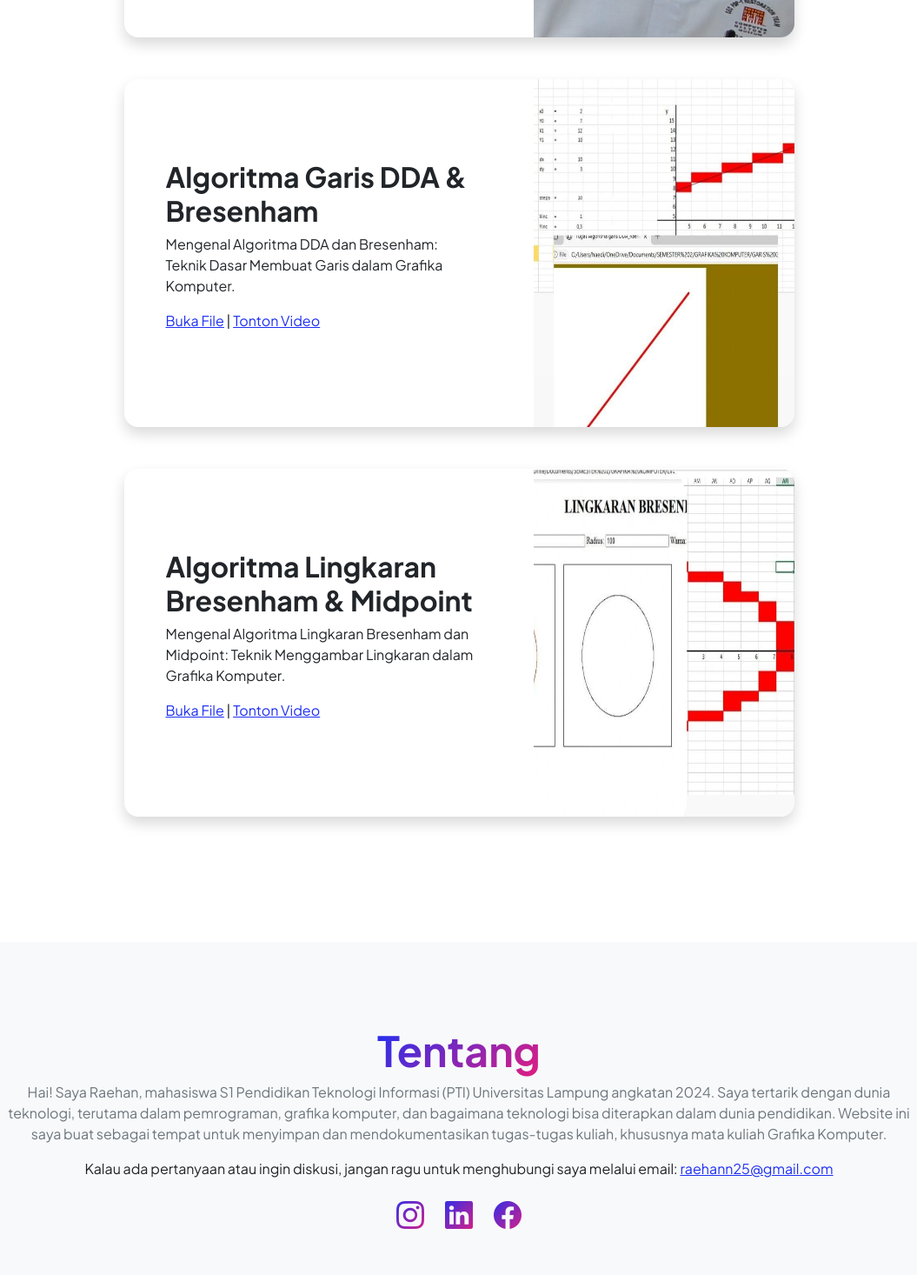
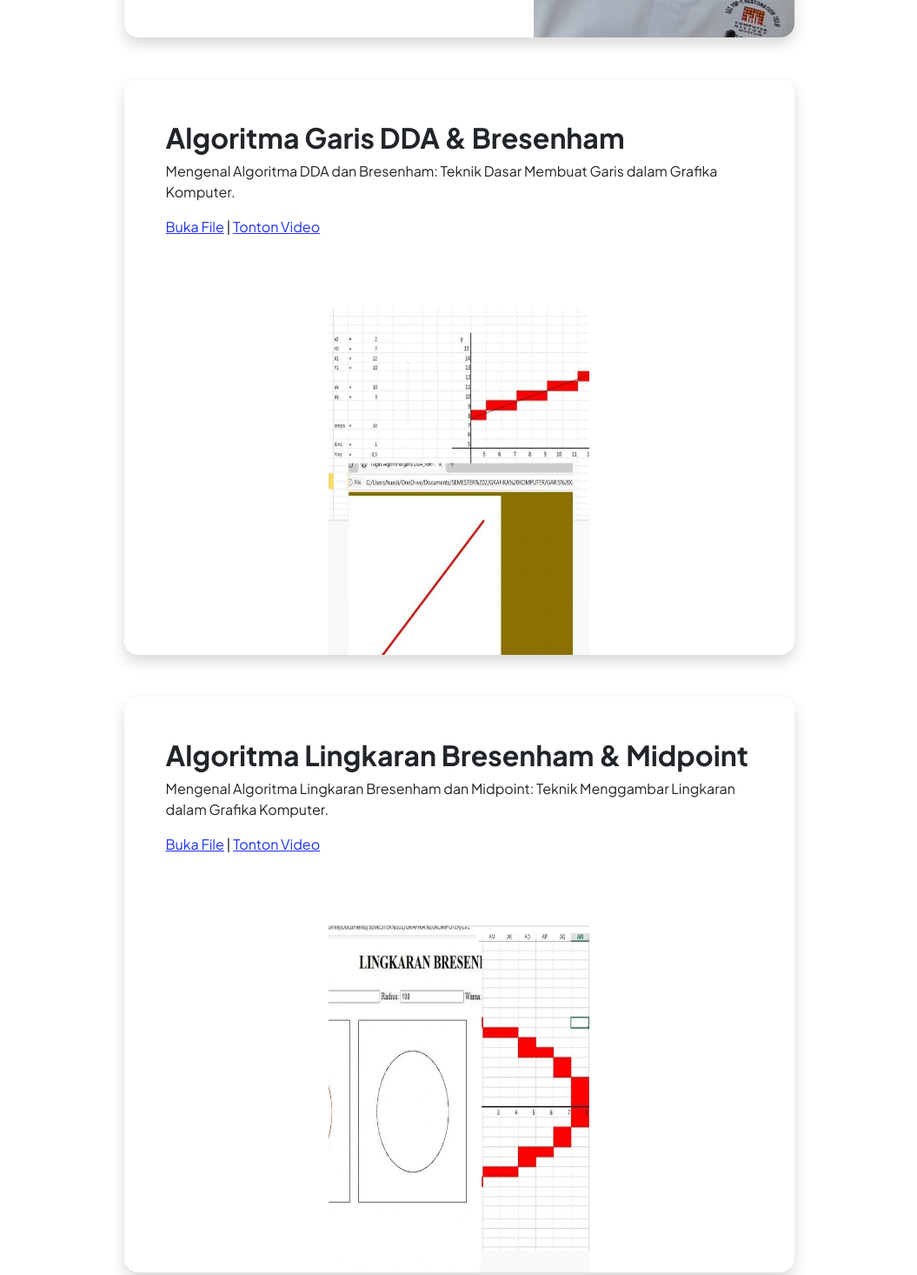
Before and after one commit to RaehanHQ/raehan-s_pages, a plain HTML site: page index.html in a window 1280 px wide. Shown: the part 1502-2968 px from the top of the page at 87% size, without its empty margins (112-1167 px from the left). Drawn offline with nearby package versions, Linux system fonts and the light colour scheme.

Commit message:
Update index.html

```diff
--- a/index.html
+++ b/index.html
@@ -196,7 +196,7 @@
                        <!-- Project Card 2-->
 <div class="card overflow-hidden shadow rounded-4 border-0 mb-5">
     <div class="card-body p-0">
-        <div class="d-flex flex-column flex-lg-row align-items-center gap-3">
+        <div class="d-flex flex-column flex-row align-items-center gap-3">
             <div class="p-5">
                 <h2 class="fw-bolder">Algoritma Garis DDA & Bresenham</h2>
                 <p>Mengenal Algoritma DDA dan Bresenham: Teknik Dasar Membuat Garis dalam Grafika Komputer.</p>
@@ -213,7 +213,7 @@
 <!-- Project Card 3-->
 <div class="card overflow-hidden shadow rounded-4 border-0 mb-5">
     <div class="card-body p-0">
-        <div class="d-flex flex-column flex-lg-row align-items-center gap-3">
+        <div class="d-flex flex-column flex-row align-items-center gap-3">
             <div class="p-5">
                 <h2 class="fw-bolder">Algoritma Lingkaran Bresenham & Midpoint</h2>
                 <p>Mengenal Algoritma Lingkaran Bresenham dan Midpoint: Teknik Menggambar Lingkaran dalam Grafika Komputer.</p>
```
